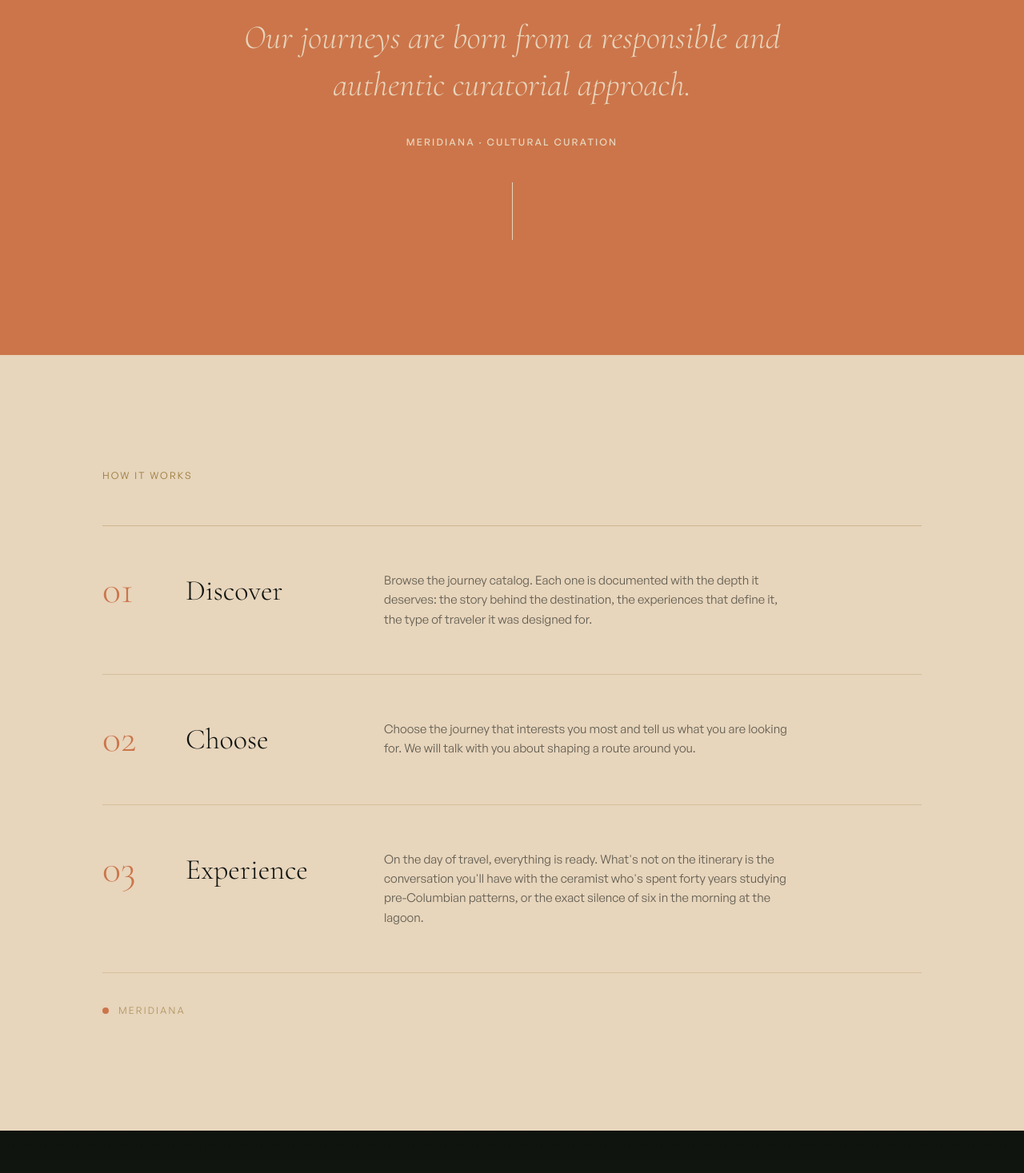
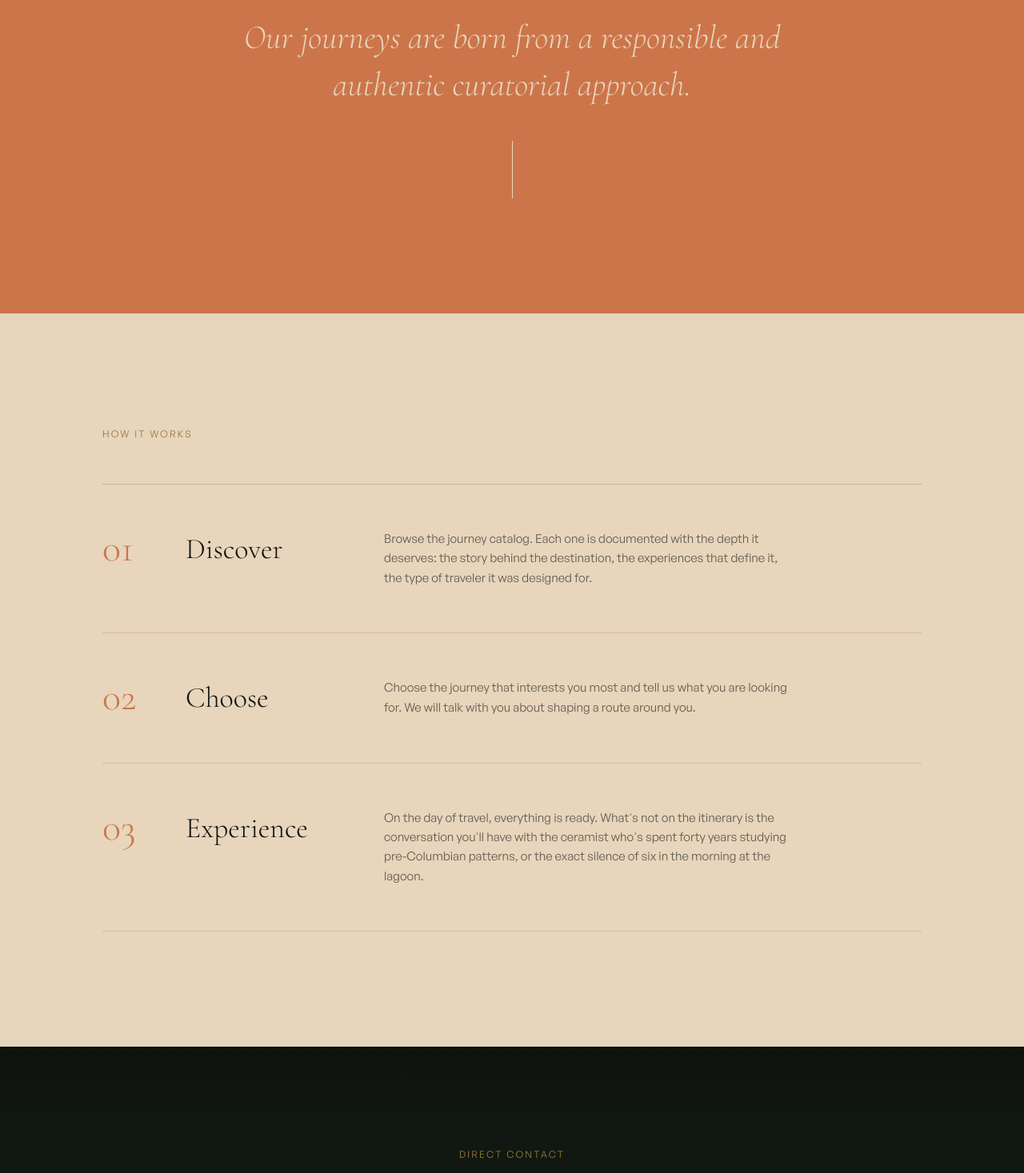
Before and after one commit to jsdgstudio/meridiana_journeys, a Next.js app in the folder frontend/: page /en in a window 1280 px wide. Shown: the part 4195-5662 px from the top of the page at 80% size. Built offline with nearby package versions, Linux system fonts and the light colour scheme.

Commit message:
fix: remove Meridiana signatures from home sections
Client feedback (DOCX 08/09): drop the 'Meridiana · Curaduría cultural'
attribution on the terracota strip and the dot + 'Meridiana' accent after
the how-it-works steps. MER-025.

Co-Authored-By: Claude Opus 5.5 <noreply@anthropic.com>

```diff
--- a/frontend/components/sections/HowItWorks.tsx
+++ b/frontend/components/sections/HowItWorks.tsx
@@ -134,25 +134,6 @@ export function HowItWorks({ content, locale }: HowItWorksProps) {
           </motion.div>
         ))}
 
-        {/* Bottom accent — terracota dot */}
-        <motion.div
-          initial={{ opacity: 0, scale: 0.5 }}
-          whileInView={{ opacity: 1, scale: 1 }}
-          viewport={{ once: true }}
-          transition={{ duration: 0.5, delay: 0.4, ease: [0.25, 0.1, 0.25, 1] }}
-          className="mt-10 flex items-center gap-3"
-        >
-          <span
-            className="inline-block w-2 h-2 rounded-full"
-            style={{ background: "var(--terracota)" }}
-          />
-          <span
-            className="font-sans text-xs tracking-widest uppercase"
-            style={{ color: "var(--tumbaga)", opacity: 0.7 }}
-          >
-            Meridiana
-          </span>
-        </motion.div>
       </Container>
     </SectionWrapper>
   );
--- a/frontend/components/sections/InfoBar.tsx
+++ b/frontend/components/sections/InfoBar.tsx
@@ -46,30 +46,10 @@ export function InfoBar({ content, locale }: InfoBarProps) {
             fontStyle: "italic",
             lineHeight: 1.4,
             color: "var(--marfil)",
-            marginBottom: "var(--space-8)",
+            marginBottom: "var(--space-10)",
           }}
         >
           {content.headline[locale]}
-        </motion.p>
-
-        {/* Atribución — small caps marfil */}
-        <motion.p
-          initial={{ opacity: 0, y: 10 }}
-          whileInView={{ opacity: 1, y: 0 }}
-          viewport={{ once: true, margin: "-60px" }}
-          transition={{ duration: 0.7, ease: "easeOut", delay: 0.38 }}
-          style={{
-            fontFamily: "var(--font-body)",
-            fontSize: "var(--text-xs)",
-            fontWeight: 500,
-            letterSpacing: "0.18em",
-            textTransform: "uppercase",
-            color: "var(--marfil)",
-            opacity: 0.65,
-            marginBottom: "var(--space-10)",
-          }}
-        >
-          {content.signature?.[locale] ?? (locale === "es" ? "Meridiana · Curaduría cultural" : "Meridiana · Cultural Curation")}
         </motion.p>
 
         {/* Línea vertical decorativa — abajo */}
--- a/frontend/content/pages/homepage.json
+++ b/frontend/content/pages/homepage.json
@@ -183,10 +183,6 @@
     "subline": {
       "es": "Lo que nos diferencia no es solo lo que mostramos, sino quién lo cuenta.",
       "en": "What sets us apart is not just what we show, but who tells the story."
-    },
-    "signature": {
-      "es": "Meridiana · Curaduría cultural",
-      "en": "Meridiana · Cultural Curation"
     }
   },
   "howItWorks": {
--- a/frontend/types/content.ts
+++ b/frontend/types/content.ts
@@ -42,7 +42,6 @@ export interface TravelCardsContent {
 export interface InfoBarContent {
   headline: LocaleString;
   subline: LocaleString;
-  signature?: LocaleString;
 }
 
 export interface HomepageContent {
```
